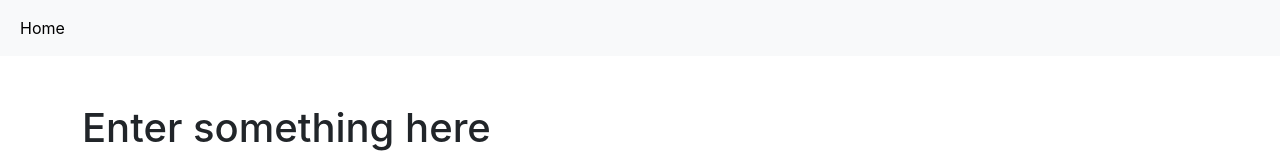
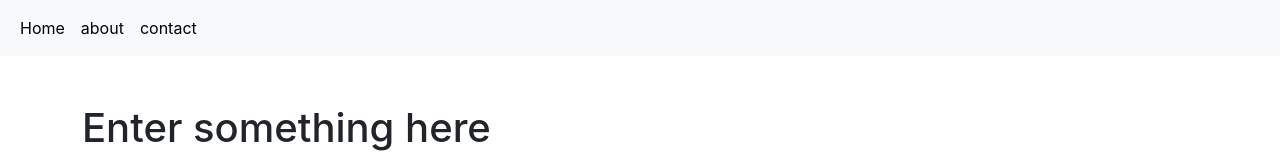
Before and after one commit to toshankanwar/text-analyzer, a React (Create React App) app: page / in a window 1280 px wide. Shown: the top 160 px of the page. Built offline with nearby package versions, Linux system fonts and the light colour scheme.

Commit message:
Update Navbar.js

```diff
--- a/src/components/Navbar.js
+++ b/src/components/Navbar.js
@@ -14,6 +14,12 @@ export default function Navbar() {
         <li className="nav-item">
           <NavLink className="nav-link active" aria-current="page"to="/text-analyzer">Home</NavLink>
         </li>
+       <li className="nav-item">
+          <NavLink className="nav-link active" aria-current="page"to="/aboutus">about</NavLink>
+        </li>
+       <li className="nav-item">
+          <NavLink className="nav-link active" aria-current="page"to="/contact">contact</NavLink>
+        </li>
 
 
       </ul>
```
